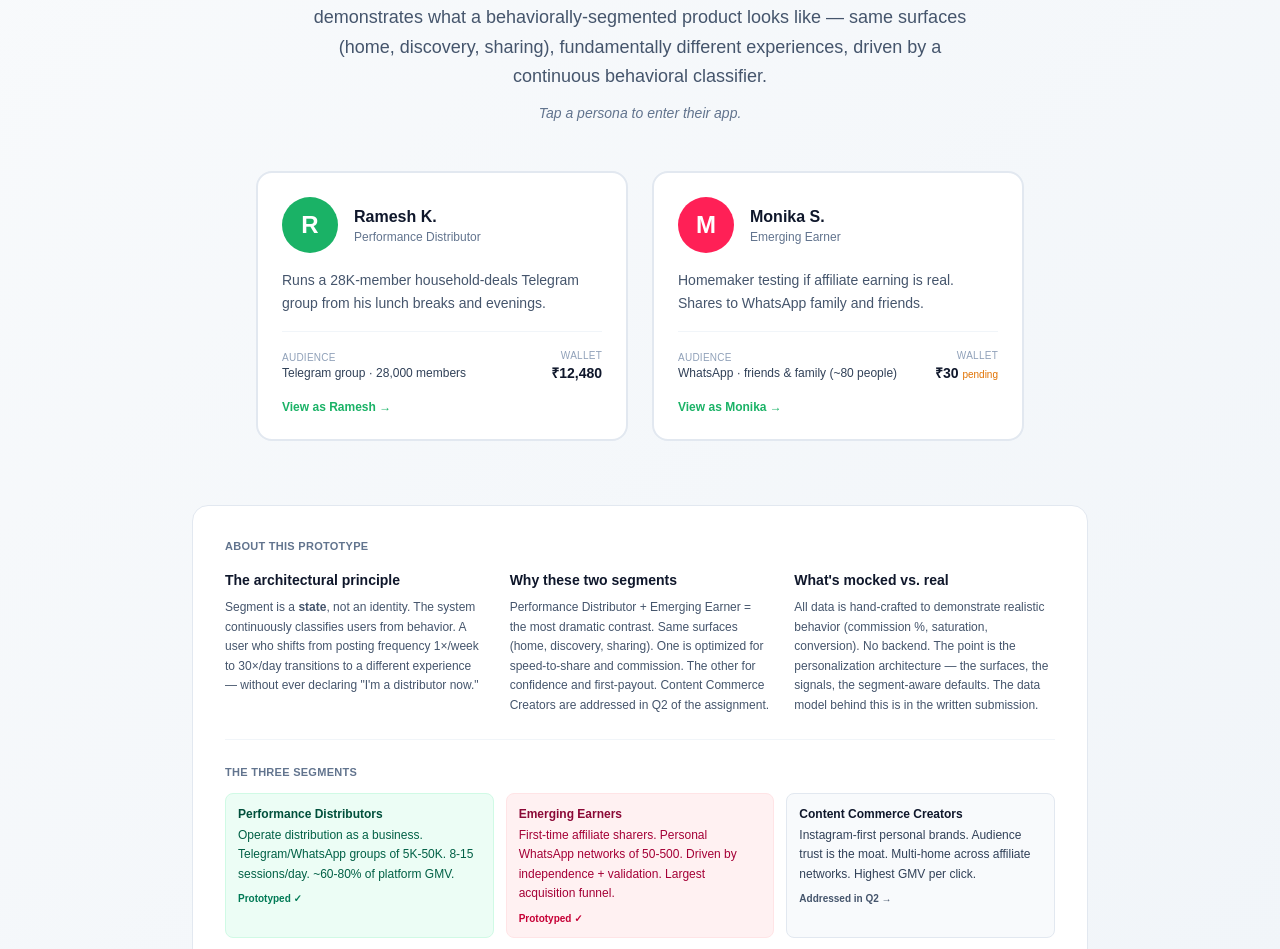
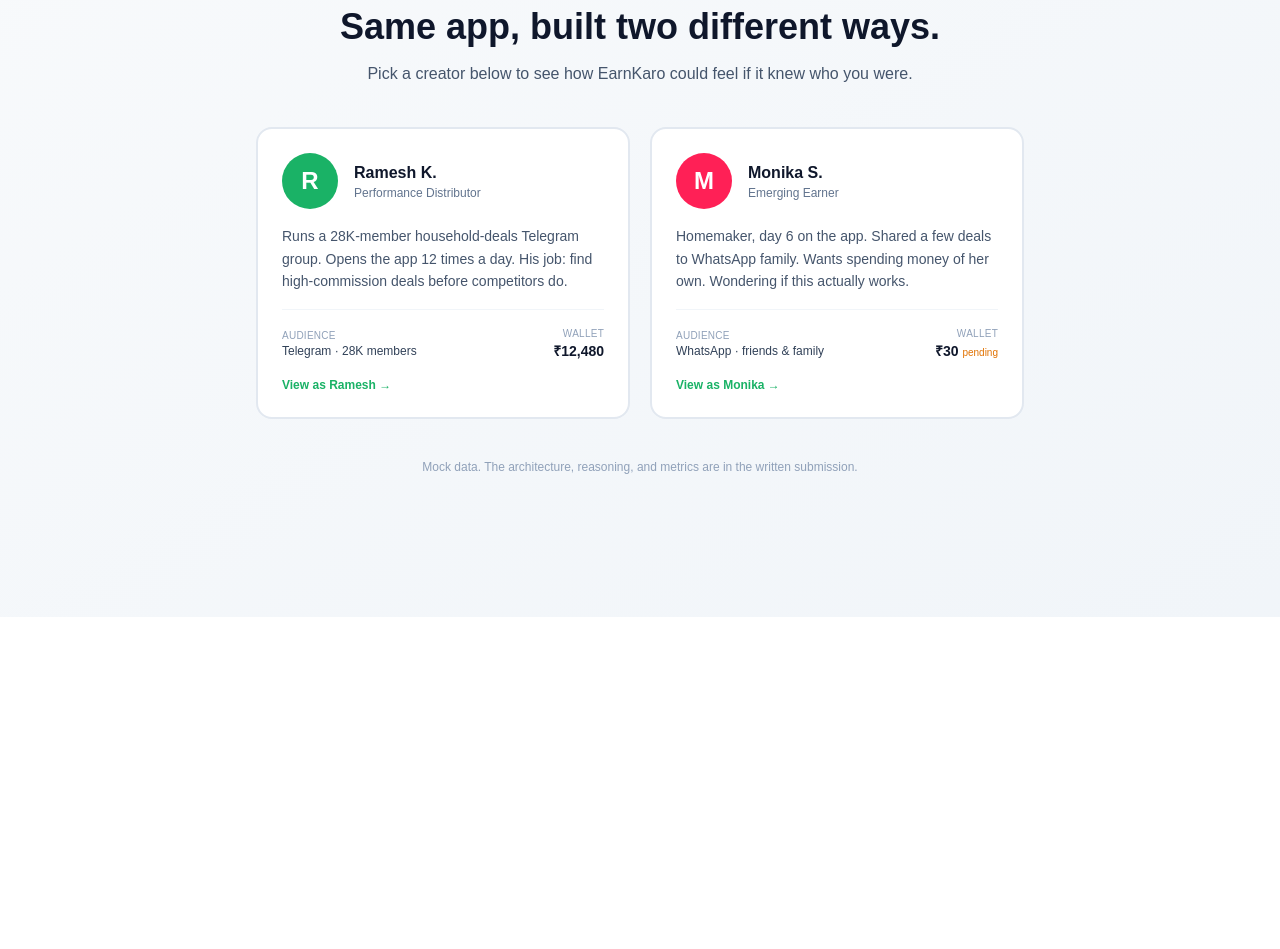
Before and after one commit to sanjeetbuilds/earnkaro-prototype, a Next.js app: page / in a window 1280 px wide. Shown: the part 183-1132 px from the top of the page. After the commit the page ends 800 px from the top, so only its background shows below. Built offline with nearby package versions, Linux system fonts and the light colour scheme.

Commit message:
Remove em-dashes, sharpen copy, more human landing, confidence signals on more deals
Co-Authored-By: Claude Opus 4.7 (1M context) <noreply@anthropic.com>

```diff
--- a/app/page.tsx
+++ b/app/page.tsx
@@ -22,25 +22,19 @@ export default function Page() {
   if (!persona) {
     return (
       <div className="min-h-screen bg-gradient-to-br from-slate-50 to-slate-100 flex flex-col items-center justify-center p-6">
-        <div className="max-w-2xl text-center mb-12">
-          <div className="inline-block mb-4 px-3 py-1 bg-slate-900 text-white text-xs font-medium rounded-full">
-            EarnKaro — Product Assignment Prototype
+        <div className="max-w-2xl text-center mb-10">
+          <div className="inline-block mb-5 px-3 py-1 bg-slate-900 text-white text-xs font-medium rounded-full">
+            EarnKaro · Product Assignment
           </div>
-          <h1 className="text-4xl font-bold text-slate-900 mb-3">
-            Same app. Two creators. Two completely different experiences.
+          <h1 className="text-3xl md:text-4xl font-bold text-slate-900 mb-3 leading-tight">
+            Same app, built two different ways.
           </h1>
-          <p className="text-slate-600 text-lg leading-relaxed">
-            EarnKaro serves 3M+ creators with one undifferentiated experience.
-            This prototype demonstrates what a behaviorally-segmented product looks like —
-            same surfaces (home, discovery, sharing), fundamentally different experiences,
-            driven by a continuous behavioral classifier.
-          </p>
-          <p className="text-slate-500 text-sm mt-3 italic">
-            Tap a persona to enter their app.
+          <p className="text-slate-600 text-base leading-relaxed">
+            Pick a creator below to see how EarnKaro could feel if it knew who you were.
           </p>
         </div>
 
-        <div className="grid md:grid-cols-2 gap-6 w-full max-w-3xl">
+        <div className="grid md:grid-cols-2 gap-5 w-full max-w-3xl">
           {/* Ramesh card */}
           <button
             onClick={() => {
@@ -61,7 +55,8 @@ export default function Page() {
               </div>
             </div>
             <p className="text-sm text-slate-600 leading-relaxed">
-              {personas.ramesh.oneLiner}
+              Runs a 28K-member household-deals Telegram group. Opens the app 12 times a day.
+              His job: find high-commission deals before competitors do.
             </p>
             <div className="mt-4 pt-4 border-t border-slate-100 flex items-center justify-between">
               <div>
@@ -69,7 +64,7 @@ export default function Page() {
                   Audience
                 </div>
                 <div className="text-xs text-slate-700 font-medium">
-                  {personas.ramesh.audienceType}
+                  Telegram · 28K members
                 </div>
               </div>
               <div className="text-right">
@@ -104,7 +99,8 @@ export default function Page() {
               </div>
             </div>
             <p className="text-sm text-slate-600 leading-relaxed">
-              {personas.monika.oneLiner}
+              Homemaker, day 6 on the app. Shared a few deals to WhatsApp family.
+              Wants spending money of her own. Wondering if this actually works.
             </p>
             <div className="mt-4 pt-4 border-t border-slate-100 flex items-center justify-between">
               <div>
@@ -112,7 +108,7 @@ export default function Page() {
                   Audience
                 </div>
                 <div className="text-xs text-slate-700 font-medium">
-                  {personas.monika.audienceType}
+                  WhatsApp · friends &amp; family
                 </div>
               </div>
               <div className="text-right">
@@ -133,104 +129,8 @@ export default function Page() {
           </button>
         </div>
 
-        {/* About panel */}
-        <div className="mt-16 max-w-4xl w-full">
-          <div className="bg-white border border-slate-200 rounded-2xl p-6 md:p-8">
-            <div className="text-[11px] uppercase tracking-wide text-slate-500 font-bold mb-4">
-              About this prototype
-            </div>
-
-            <div className="grid md:grid-cols-3 gap-6">
-              <div>
-                <div className="text-sm font-bold text-slate-900 mb-2">
-                  The architectural principle
-                </div>
-                <p className="text-xs text-slate-600 leading-relaxed">
-                  Segment is a <span className="font-semibold">state</span>,
-                  not an identity. The system continuously classifies users
-                  from behavior. A user who shifts from posting frequency 1×/week
-                  to 30×/day transitions to a different experience — without
-                  ever declaring &quot;I&apos;m a distributor now.&quot;
-                </p>
-              </div>
-
-              <div>
-                <div className="text-sm font-bold text-slate-900 mb-2">
-                  Why these two segments
-                </div>
-                <p className="text-xs text-slate-600 leading-relaxed">
-                  Performance Distributor + Emerging Earner = the most dramatic
-                  contrast. Same surfaces (home, discovery, sharing). One is
-                  optimized for speed-to-share and commission. The other for
-                  confidence and first-payout. Content Commerce Creators are
-                  addressed in Q2 of the assignment.
-                </p>
-              </div>
-
-              <div>
-                <div className="text-sm font-bold text-slate-900 mb-2">
-                  What&apos;s mocked vs. real
-                </div>
-                <p className="text-xs text-slate-600 leading-relaxed">
-                  All data is hand-crafted to demonstrate realistic behavior
-                  (commission %, saturation, conversion). No backend. The point
-                  is the personalization architecture — the surfaces, the signals,
-                  the segment-aware defaults. The data model behind this is in
-                  the written submission.
-                </p>
-              </div>
-            </div>
-
-            <div className="mt-6 pt-6 border-t border-slate-100">
-              <div className="text-[11px] uppercase tracking-wide text-slate-500 font-bold mb-3">
-                The three segments
-              </div>
-              <div className="grid md:grid-cols-3 gap-3 text-xs">
-                <div className="bg-emerald-50 border border-emerald-100 rounded-lg p-3">
-                  <div className="font-bold text-emerald-900">
-                    Performance Distributors
-                  </div>
-                  <div className="text-emerald-800 mt-1 leading-relaxed">
-                    Operate distribution as a business. Telegram/WhatsApp groups
-                    of 5K-50K. 8-15 sessions/day. ~60-80% of platform GMV.
-                  </div>
-                  <div className="text-[10px] text-emerald-700 font-semibold mt-2">
-                    Prototyped ✓
-                  </div>
-                </div>
-
-                <div className="bg-rose-50 border border-rose-100 rounded-lg p-3">
-                  <div className="font-bold text-rose-900">Emerging Earners</div>
-                  <div className="text-rose-800 mt-1 leading-relaxed">
-                    First-time affiliate sharers. Personal WhatsApp networks of
-                    50-500. Driven by independence + validation. Largest
-                    acquisition funnel.
-                  </div>
-                  <div className="text-[10px] text-rose-700 font-semibold mt-2">
-                    Prototyped ✓
-                  </div>
-                </div>
-
-                <div className="bg-slate-50 border border-slate-200 rounded-lg p-3">
-                  <div className="font-bold text-slate-900">
-                    Content Commerce Creators
-                  </div>
-                  <div className="text-slate-700 mt-1 leading-relaxed">
-                    Instagram-first personal brands. Audience trust is the moat.
-                    Multi-home across affiliate networks. Highest GMV per click.
-                  </div>
-                  <div className="text-[10px] text-slate-600 font-semibold mt-2">
-                    Addressed in Q2 →
-                  </div>
-                </div>
-              </div>
-            </div>
-          </div>
-
-          <div className="text-center text-xs text-slate-400 mt-6">
-            Built with Next.js + Tailwind · Mock data only · No backend ·
-            All design tokens match the actual EarnKaro app
-          </div>
+        <div className="mt-10 text-center text-xs text-slate-400 max-w-md">
+          Mock data. The architecture, reasoning, and metrics are in the written submission.
         </div>
       </div>
     );
--- a/app/screens/monika-discovery.tsx
+++ b/app/screens/monika-discovery.tsx
@@ -9,7 +9,6 @@ import { Sparkles, HelpCircle } from 'lucide-react';
 export default function MonikaDiscovery() {
   const [activeCategory, setActiveCategory] = useState<string>('Popular');
 
-  // Simplified categories — broad, friendly
   const categories = ['Popular', 'Beauty', 'Personal Care', 'Household', 'Fashion'];
 
   const dealsForCategory =
@@ -21,24 +20,23 @@ export default function MonikaDiscovery() {
     <div className="bg-slate-50 min-h-screen">
       <TopBar variant="page" title="Browse deals" />
 
-      {/* Friendly intro */}
+      {/* Tip appropriate for someone on day 6 */}
       <div className="bg-white px-4 py-3 border-b border-slate-100">
         <div className="flex items-start gap-2 bg-amber-50 border border-amber-100 rounded-xl p-3">
           <Sparkles className="w-4 h-4 text-amber-600 flex-shrink-0 mt-0.5" />
           <div>
             <div className="text-xs font-semibold text-amber-900">
-              Tip for first-time sharers
+              You&apos;re closer than it feels
             </div>
             <div className="text-[11px] text-amber-800 mt-0.5 leading-relaxed">
-              Pick deals friends would actually buy. The ✨ badge means lots of people
-              who click end up buying — easier earnings for you.
+              The ✨ badge means lots of people who click end up buying. Most first orders
+              happen by day 14.
             </div>
           </div>
         </div>
       </div>
 
-      {/* Category chips — soft, no overwhelming filters */}
-      <div className="bg-white px-4 py-3 border-b border-slate-100 sticky top-0 z-10">
+      <div className="bg-white px-4 py-3 border-b border-slate-100 sticky top-[56px] z-10">
         <div className="flex gap-2 overflow-x-auto -mx-4 px-4 pb-1">
           {categories.map((cat) => (
             <button
@@ -56,7 +54,6 @@ export default function MonikaDiscovery() {
         </div>
       </div>
 
-      {/* Result intro */}
       <div className="px-4 py-3">
         <h2 className="text-sm font-bold text-slate-900">
           {activeCategory === 'Popular'
@@ -64,18 +61,16 @@ export default function MonikaDiscovery() {
             : `${activeCategory} deals`}
         </h2>
         <p className="text-[11px] text-slate-500 mt-0.5">
-          {dealsForCategory.length} deals · curated for you
+          {dealsForCategory.length} deals, curated for you
         </p>
       </div>
 
-      {/* Deals — big visual cards */}
       <div className="px-4 space-y-3 pb-8">
         {dealsForCategory.map((deal) => (
           <DealCard key={deal.id} deal={deal} variant="simple" />
         ))}
       </div>
 
-      {/* Help footer */}
       <div className="px-4 pb-6">
         <button className="w-full bg-white border border-slate-200 rounded-xl p-3 flex items-center gap-3 text-left">
           <HelpCircle className="w-4 h-4 text-slate-400 flex-shrink-0" />
--- a/components/DealCard.tsx
+++ b/components/DealCard.tsx
@@ -122,11 +122,15 @@ export default function DealCard({ deal, variant, onShare, onCopy }: Props) {
           >
             {deal.brand}
           </span>
-          {(deal.conversionRate ?? 0) >= 10 && (
-            <div className="absolute top-2 right-2 bg-white/90 backdrop-blur-sm text-emerald-700 text-[10px] font-bold px-2 py-1 rounded-full">
-              ✨ High conversion
+          {(deal.conversionRate ?? 0) >= 10 ? (
+            <div className="absolute top-2 right-2 bg-white/95 backdrop-blur-sm text-emerald-700 text-[10px] font-bold px-2 py-1 rounded-full">
+              ✨ Easy sell
             </div>
-          )}
+          ) : (deal.conversionRate ?? 0) >= 7 ? (
+            <div className="absolute top-2 right-2 bg-white/95 backdrop-blur-sm text-amber-700 text-[10px] font-bold px-2 py-1 rounded-full">
+              👍 Good pick
+            </div>
+          ) : null}
         </div>
 
         {/* Body */}
```
Also changed, not shown: app/screens/monika-home.tsx (+9 -15 lines), app/screens/monika-share.tsx (+10 -16 lines).
